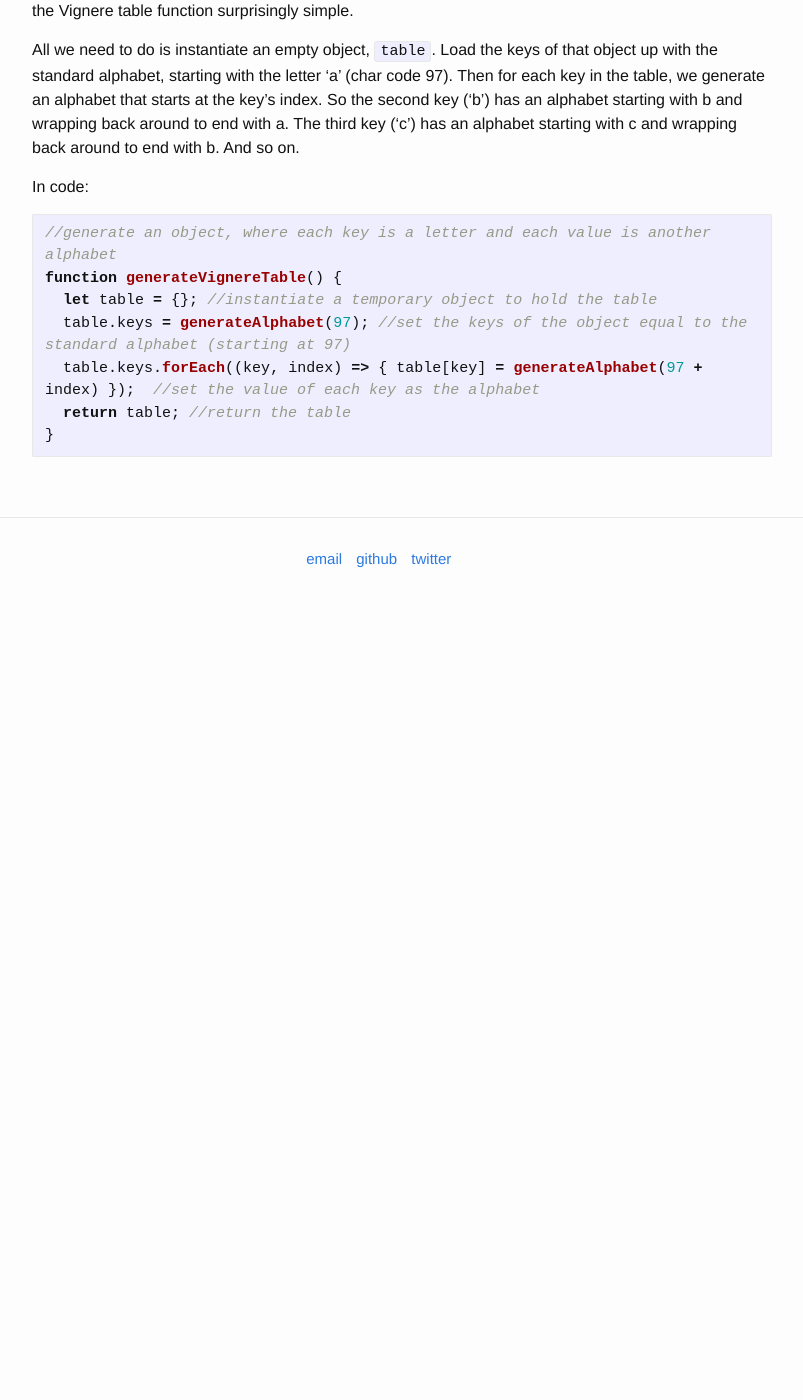
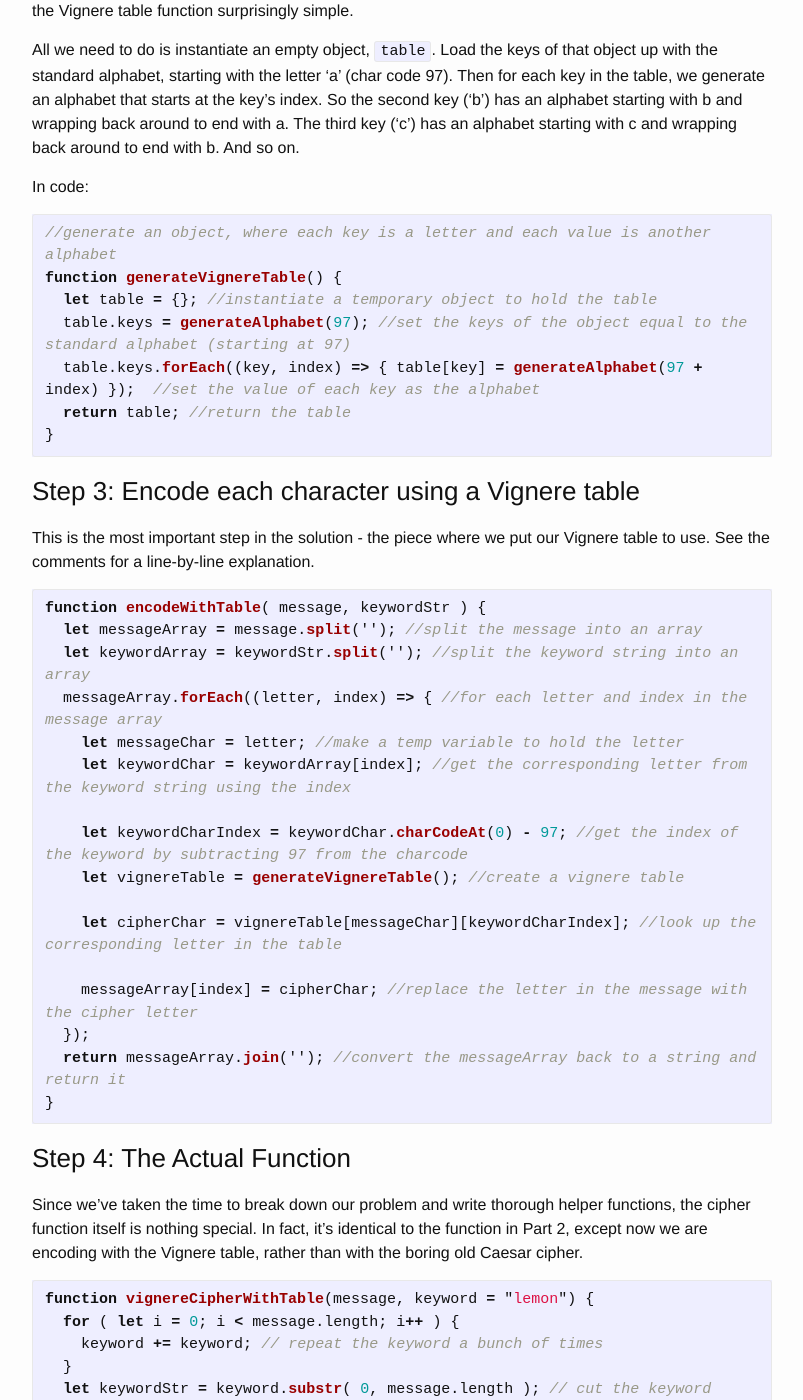
Before and after one commit to vincecampanale/blog, a Jekyll site: the page built from _posts/2017-02-06-vignere-cipher-part3.markdown, in a window 1280 px wide and 1400 px high, scrolled down 2234 px. Shown: the whole window, without its empty margins (238-1041 px from the left). Built offline with Jekyll 4.4.1, drawn with Linux system fonts in a browser that asks for light colours; before the commit the page ends 2864 px from its top, so only the background shows below that; some of the changed text lies outside the part shown.

Commit message:
finished vignere cipher part 3

````diff
--- a/_posts/2017-02-01-vigenere-cipher-part2.markdown
+++ b/_posts/2017-02-01-vigenere-cipher-part2.markdown
@@ -8,7 +8,7 @@ This post is Part 2 of a three part series:
 Using the Vignere Cipher to Encrypt a Message (Part 2) <-- You are here
 [Using the Vignere Cipher to Encrypt a Message (Part 3)](http://www.vincecampanale.com/blog/2017/02/06/vignere-cipher-part3/)
 
-In [Part 1](http://www.vincecampanale.com/blog/2017/01/20/vignere-cipher-part1/), I gave a brief introduction to the Vignere cipher and how it works. I mentioned that there are two ways to go about emulating the Vignere cipher with a program. One of them involves essentially replicating the Caesar cipher, which I covered in [this post](http://www.vincecampanale.com/blog/2017/01/20/caesar-cipher/), except with a dynamic shift number based on the keyword. The other method involves a Vignere table. In Part 2, I'm going to cover the first approach: the pseudo-Caesar cipher method.
+In [Part 1](http://www.vincecampanale.com/blog/2017/01/20/vignere-cipher-part1/), I gave a brief introduction to the Vignere cipher and how it works. I mentioned that there are two ways to go about emulating the Vignere cipher with a program. One of them involves essentially replicating the Caesar cipher, which I covered in [this post](http://www.vincecampanale.com/blog/2017/01/20/caesar-cipher/), except with a dynamic shift number based on the keyword. The other method involves a Vignere table. In this post, I'm going to cover the first approach: the pseudo-Caesar cipher method.
 
 This is a really fun problem and it takes a little while to get into, but once you get a grasp on what's happening, it's extremely rewarding.
 
@@ -74,6 +74,6 @@ See where I used the `let` keyword in the callback to the `.forEach` method? To
 
 Anyways, back from tangent town -- this function looks a lot like the Caesar cipher because it is, in fact, a Caesar cipher. Nothing really new here, so in the interest of keeping this blog DRY, I'd recommend checking out [this post]() to learn more about how this code works.
 
-In [Part 3](), things get a little more interesting. I'll go over how to solve this problem using a Vignere table instead.
+In [Part 3](http://www.vincecampanale.com/blog/2017/02/06/vignere-cipher-part3/), things get a little more interesting. I'll go over how to solve this problem using a Vignere table instead.
 
 Til next time, Vinny out.
--- a/_posts/2017-02-06-vignere-cipher-part3.markdown
+++ b/_posts/2017-02-06-vignere-cipher-part3.markdown
@@ -70,3 +70,43 @@ function generateVignereTable() {
   return table; //return the table
 }
 ```
+
+### Step 3: Encode each character using a Vignere table
+
+This is the most important step in the solution - the piece where we put our Vignere table to use. See the comments for a line-by-line explanation.
+
+```js
+function encodeWithTable( message, keywordStr ) {
+  let messageArray = message.split(''); //split the message into an array
+  let keywordArray = keywordStr.split(''); //split the keyword string into an array
+  messageArray.forEach((letter, index) => { //for each letter and index in the message array
+    let messageChar = letter; //make a temp variable to hold the letter
+    let keywordChar = keywordArray[index]; //get the corresponding letter from the keyword string using the index
+
+    let keywordCharIndex = keywordChar.charCodeAt(0) - 97; //get the index of the keyword by subtracting 97 from the charcode
+    let vignereTable = generateVignereTable(); //create a vignere table
+
+    let cipherChar = vignereTable[messageChar][keywordCharIndex]; //look up the corresponding letter in the table
+
+    messageArray[index] = cipherChar; //replace the letter in the message with the cipher letter
+  });
+  return messageArray.join(''); //convert the messageArray back to a string and return it
+}
+```
+
+### Step 4: The Actual Function
+
+Since we've taken the time to break down our problem and write thorough helper functions, the cipher function itself is nothing special. In fact, it's identical to the function in Part 2, except now we are encoding with the Vignere table, rather than with the boring old Caesar cipher.
+
+```js
+function vignereCipherWithTable(message, keyword = "lemon") {
+  for ( let i = 0; i < message.length; i++ ) {
+    keyword += keyword; // repeat the keyword a bunch of times
+  }
+  let keywordStr = keyword.substr( 0, message.length ); // cut the keyword string so it's the same length as the message
+  let ciphertext = encodeWithTable( message, keywordStr ); // encode the string using the vignere table
+  return ciphertext //return the cipher text!
+}
+```
+
+And there you have it! Have fun passing secret messages back and forth with your friends...good luck decoding them though...  ;)
````
